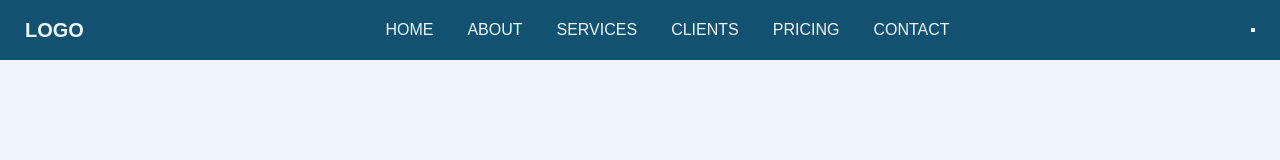
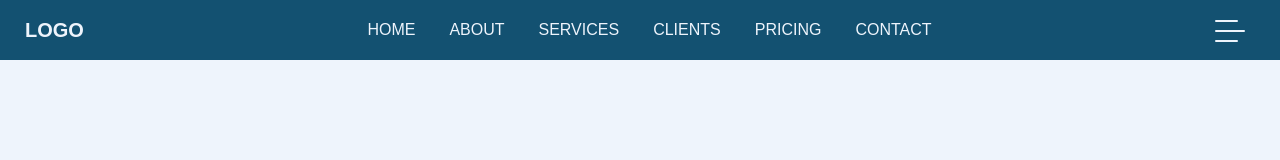
Before and after one commit to SkTamim/empty, a plain HTML site: page index.html in a window 1280 px wide. Drawn offline with Linux system fonts and the light colour scheme.

Commit message:
Update style.css

```diff
--- a/style.css
+++ b/style.css
@@ -43,3 +43,53 @@
 .menu-list a:hover {
 	background-color: #1a6e9a;
 }
+
+.mobile-hamburger-button {
+	cursor: pointer;
+	width: 40px;
+	height: 30px;
+	z-index: 99;
+	background-color: transparent;
+	border: none;
+	position: relative;
+}
+
+.mobile-hamburger-button span,
+.mobile-hamburger-button span:before,
+.mobile-hamburger-button span:after {
+	transition: all 0.4s;
+	background-color: #eef4fc;
+	display: block;
+	position: absolute;
+	width: 30px;
+	height: 2px;
+	left: 0;
+	border-radius: 5px;
+}
+.mobile-hamburger-button span:before {
+	content: "";
+	top: -10px;
+	z-index: 10;
+	width: 75%;
+	transform-origin: 33% 100%;
+}
+
+.mobile-hamburger-button span:after {
+	content: "";
+	transform-origin: 33% 0;
+	top: 10px;
+	width: 75%;
+}
+
+.mobile-hamburger-button.active span {
+	background-color: transparent;
+}
+.mobile-hamburger-button.active span:before {
+	transform: translateY(6px) translateX(1px) rotate(45deg);
+	width: 100%;
+}
+
+.mobile-hamburger-button.active span:after {
+	transform: translateY(-6px) translateX(1px) rotate(-45deg);
+	width: 100%;
+}
```
